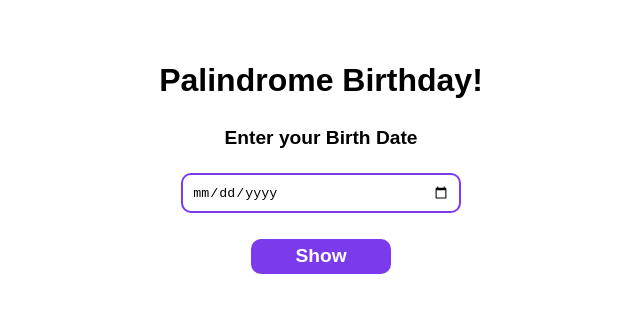
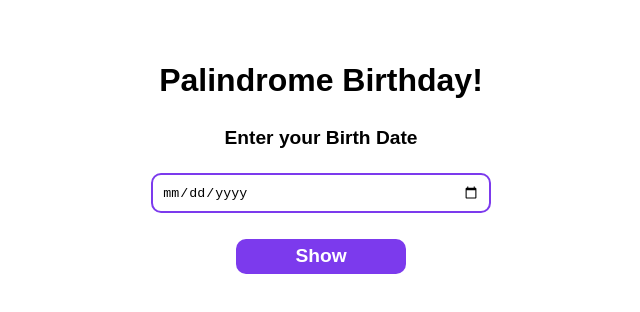
Before and after one commit to junaidshaikh-js/palindrome-birthday, a plain HTML site: page index.html in a window 1280 px wide. Shown: the whole page, without its empty margins (319-959 px from the left). Drawn offline with nearby package versions, Linux system fonts and the light colour scheme; files that its build step writes are made by us from their sources.

Commit message:
style: change outer container size

```diff
--- a/scss/index.scss
+++ b/scss/index.scss
@@ -17,8 +17,8 @@ body {
 }
 
 .outer-container {
-  width: 80vw;
-  max-width: 500px;
+  width: 90vw;
+  max-width: 600px;
   margin: 2rem auto;
   background-color: white;
   padding: 1rem;
```
